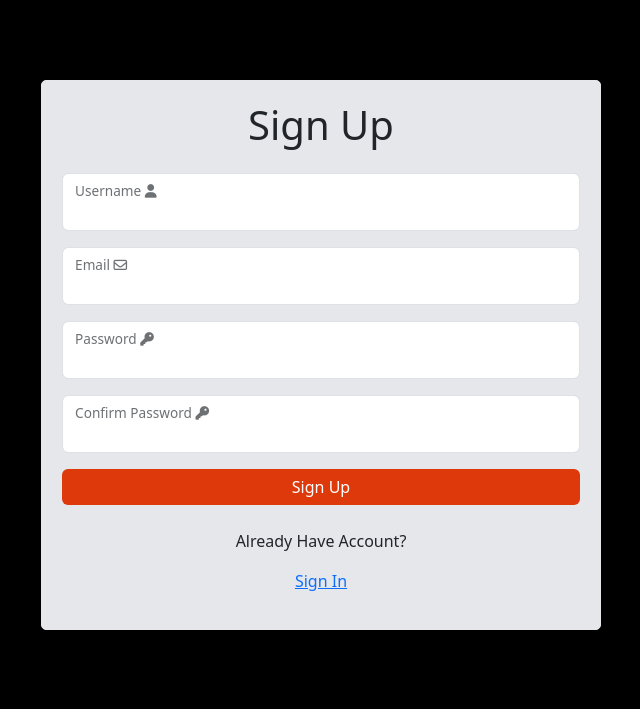
After one commit to VikumKarunathilake/Login-Authentication, a Python web app: template templates/signup.html in a window 1280 px wide. The commit adds this page. Shown: the top 709 px of the page, without its empty margins (39-679 px from the left). Run offline with Jinja, Linux system fonts and the light colour scheme; the template is opened without the code that fills it, so the values that code supplies are empty; some libraries are stand-ins or nearby versions.

```diff
--- /dev/null
+++ b/templates/signup.html
@@ -0,0 +1,89 @@
+<!DOCTYPE html>
+<html lang="en">
+
+<head>
+    <meta charset="UTF-8">
+    <meta name="viewport" content="width=device-width, initial-scale=1.0">
+    <title>Sign Up</title>
+    <link rel="stylesheet" href="https://cdn.jsdelivr.net/npm/bootstrap@5.3.2/dist/css/bootstrap.min.css">
+    <link rel="stylesheet" href="https://cdnjs.cloudflare.com/ajax/libs/font-awesome/6.6.0/css/all.min.css" />
+    <style>
+        body {
+            padding: 80px;
+            background-color: #000000;
+        }
+
+        .box {
+            background: #e5e7eb;
+            border: 1px solid #e5e7eb;
+            border-radius: 5px;
+            padding: 20px;
+            box-shadow: 0 4px 8px rgba(0, 0, 0, 0.1);
+            /* Add a subtle shadow */
+        }
+
+        .btn-dark {
+            background-color: #dd390b;
+            border-color: #dd390b;
+        }
+
+        .btn-dark:hover {
+            background-color: #e6e6e6;
+            color: #000;
+        }
+
+        .forgot-password-link a:hover {
+            color: #000000;
+        }
+
+        .sign-in-accounts a:hover {
+            /* Corrected class name */
+            color: #000000;
+        }
+
+        .form-floating>label {
+            /* Style form labels */
+            left: 0;
+            /* Align labels to the left */
+        }
+    </style>
+</head>
+
+<body>
+    <div class="col-md-6 box">
+        <h2 class="mb-4 text-center fs-1">Sign Up</h2>
+        <form class="mb-4">
+            <div class="form-floating mb-3">
+                <input class="form-control rounded" type="text" id="username" name="username" required>
+                <label class="form-label" for="username">Username <i class="fa-solid fa-user"></i></label>
+            </div>
+            <div class="form-floating mb-3">
+                <input class="form-control rounded" type="email" id="email" name="email" required>
+                <label class="form-label" for="email">Email <i class="fa-regular fa-envelope"></i></label>
+            </div>
+            <div class="form-floating mb-3">
+                <input class="form-control rounded" type="password" id="password" name="password" required>
+                <label class="form-label" for="password">Password <i class="fa-solid fa-key"></i></label>
+            </div>
+            <div class="form-floating mb-3">
+                <input class="form-control rounded" type="password" id="confirmPassword" name="confirmPassword"
+                    required>
+                <label class="form-label" for="confirmPassword">Confirm Password <i class="fa-solid fa-key"></i></label>
+            </div>
+            <div class="d-grid gap-2 mb-3">
+                <button type="submit" class="btn btn-dark border-0 rounded">Sign Up</button>
+            </div>
+        </form>
+        <div class="sign-in-accounts text-center"> </div>
+        <p class="text-center">Already Have Account?</p>
+        <p class="text-center"><a href="index.html">Sign In</a></p>
+
+    </div>
+
+
+
+    <script src="https://cdn.jsdelivr.net/npm/@popperjs/core@2.11.8/dist/umd/popper.min.js"></script>
+    <script src="https://cdn.jsdelivr.net/npm/bootstrap@5.3.2/dist/js/bootstrap.min.js"></script>
+</body>
+
+</html>
```
Also changed, not shown: templates/index.html (+5 -5 lines).
